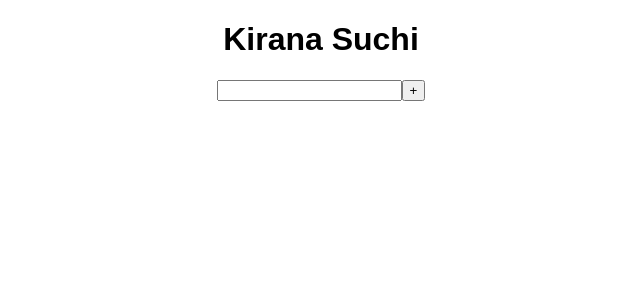
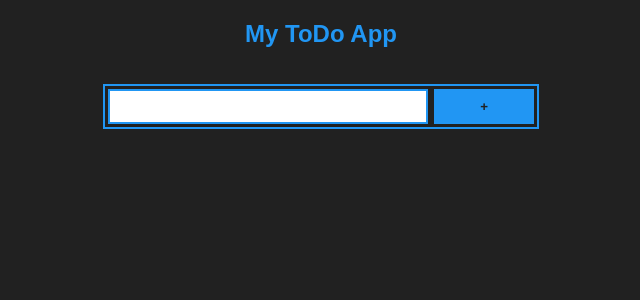
Before and after one commit to rushi-173/Kirana-Suchi, a React (Create React App) app: page / in a window 1280 px wide. Shown: the top 300 px of the page, without its empty margins (319-959 px from the left). Built offline with nearby package versions, Linux system fonts and the light colour scheme.

Commit message:
style: styled whole app

```diff
--- a/src/App.js
+++ b/src/App.js
@@ -14,7 +14,7 @@ export default function App() {
   }
   return (
     <div className="App">
-      <h1>Kirana Suchi</h1>
+      <h2>My ToDo App</h2>
       <div className="main">
         <div className="input-wrapper">
           <input type="text" value={currentValue} onChange={changeHandler} />
--- a/src/List.css
+++ b/src/List.css
@@ -0,0 +1,29 @@
+.item-list {
+  display: flex;
+  align-items: center;
+  justify-content: center;
+  flex-direction: column;
+}
+
+.item-list .item {
+  display: flex;
+  align-items: center;
+  justify-content: center;
+  border: 2px solid #2196f3;
+  margin: 0.2rem;
+}
+
+.item h3 {
+  margin: 0.2rem;
+  padding: 0rem 0.5rem;
+  width: 300px;
+  color: white;
+}
+
+.item button {
+  margin: 0.2rem;
+  width: 100px;
+  padding: 0.5rem;
+  font-weight: bold;
+  color: #212121;
+}
--- a/src/List.js
+++ b/src/List.js
@@ -1,4 +1,5 @@
 import React, { useState } from "react";
+import "./List.css";
 
 function List(props) {
   function deleteFromList(itemKey) {
--- a/src/styles.css
+++ b/src/styles.css
@@ -1,4 +1,55 @@
+body {
+  margin: 0px;
+  left: 0;
+  top: 0;
+}
 .App {
+  display: flex;
+  flex-direction: column;
   font-family: sans-serif;
   text-align: center;
+  align-items: center;
+  margin: 0px;
+  height: 100vh;
+  width: 100vw;
+  background-color: #212121;
+  color: white;
 }
+
+.App h2 {
+  color: #2196f3;
+}
+
+.main {
+  display: flex;
+  justify-content: center;
+  max-width: 500px;
+  flex-direction: column;
+}
+
+.main .input-wrapper {
+  display: flex;
+  align-content: center;
+  justify-content: center;
+  border: 2px solid #2196f3;
+  margin: 1rem;
+}
+
+input {
+  padding: 0.5rem;
+  width: 300px;
+  height: 15px;
+  color: #212121;
+  margin: 0.2rem;
+  border: 2px solid #2196f3;
+}
+
+.input-wrapper button {
+  border: 2px solid #2196f3;
+  margin: 0.2rem;
+  width: 100px;
+  padding: 0.5rem;
+  font-weight: bold;
+  color: #212121;
+  background-color: #2196f3;
+}
```
